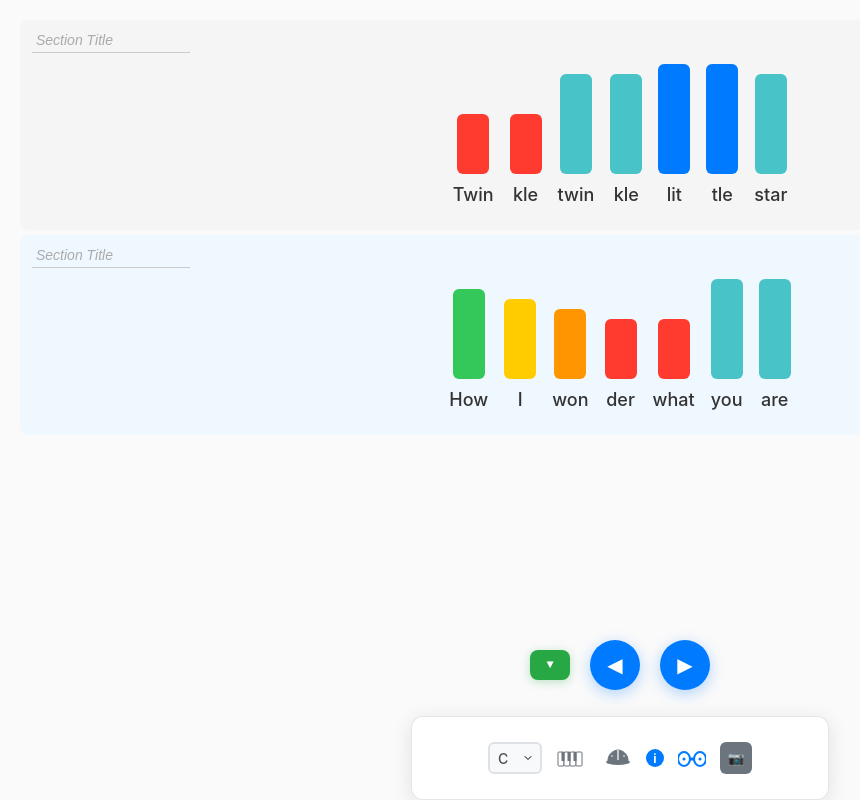
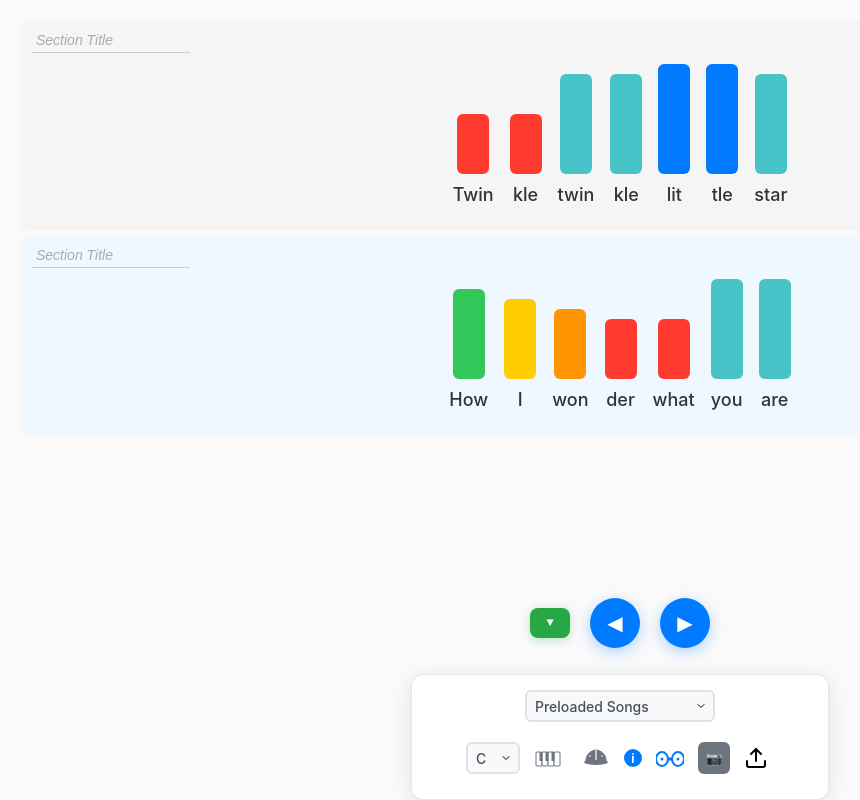
Before and after one commit to VisualMusicalMinds/song-writing, a plain HTML site: page index.html in a window 1280 px wide. Shown: the whole page, without its empty margins (20-880 px from the left). Drawn offline with nearby package versions, Linux system fonts and the light colour scheme.

Commit message:
Update index.html

```diff
--- a/index.html
+++ b/index.html
@@ -170,6 +170,17 @@
 
         <!-- Control Panel -->
         <div class="bottom-controls">
+            <!-- Upload-Only Controls Row (Hidden by default) -->
+            <div class="edit-controls upload-controls" id="uploadControls">
+                <div class="control-group">
+                    <select class="key-selector" id="preloadedSongsSelector">
+                        <option value="">Preloaded Songs</option>
+                        <option value="twinkle">Twinkle Twinkle</option>
+                        <option value="mary">Mary Had a Little Lamb</option>
+                    </select>
+                </div>
+            </div>
+
             <!-- Edit-Only Controls Row (Hidden by default) -->
             <div class="edit-controls edit-only-controls" id="editOnlyControls">
                 <!-- New Line Button -->
@@ -289,6 +300,17 @@
                 <div class="control-group">
                     <button class="icon-btn" id="copyVisualBtn" title="Copy visual">📷</button>
                 </div>
+
+                <!-- Upload Button -->
+                <div class="control-group">
+                    <button class="icon-btn" id="uploadBtn" title="Upload songs">
+                        <svg class="upload-icon" width="24" height="24" viewBox="0 0 24 24" fill="none" xmlns="http://www.w3.org/2000/svg">
+                            <path d="M21 15v4a2 2 0 0 1-2 2H5a2 2 0 0 1-2-2v-4" stroke="currentColor" stroke-width="2" stroke-linecap="round" stroke-linejoin="round"/>
+                            <polyline points="17 8 12 3 7 8" stroke="currentColor" stroke-width="2" stroke-linecap="round" stroke-linejoin="round"/>
+                            <line x1="12" y1="3" x2="12" y2="15" stroke="currentColor" stroke-width="2" stroke-linecap="round" stroke-linejoin="round"/>
+                        </svg>
+                    </button>
+                </div>
             </div>
 
             <!-- Hints Section -->
@@ -326,6 +348,7 @@
     </div>
 
     <script src="https://cdnjs.cloudflare.com/ajax/libs/html2canvas/1.4.1/html2canvas.min.js"></script>
+    <script src="songs.js"></script>
     <script src="script.js"></script>
 </body>
 </html>
```
